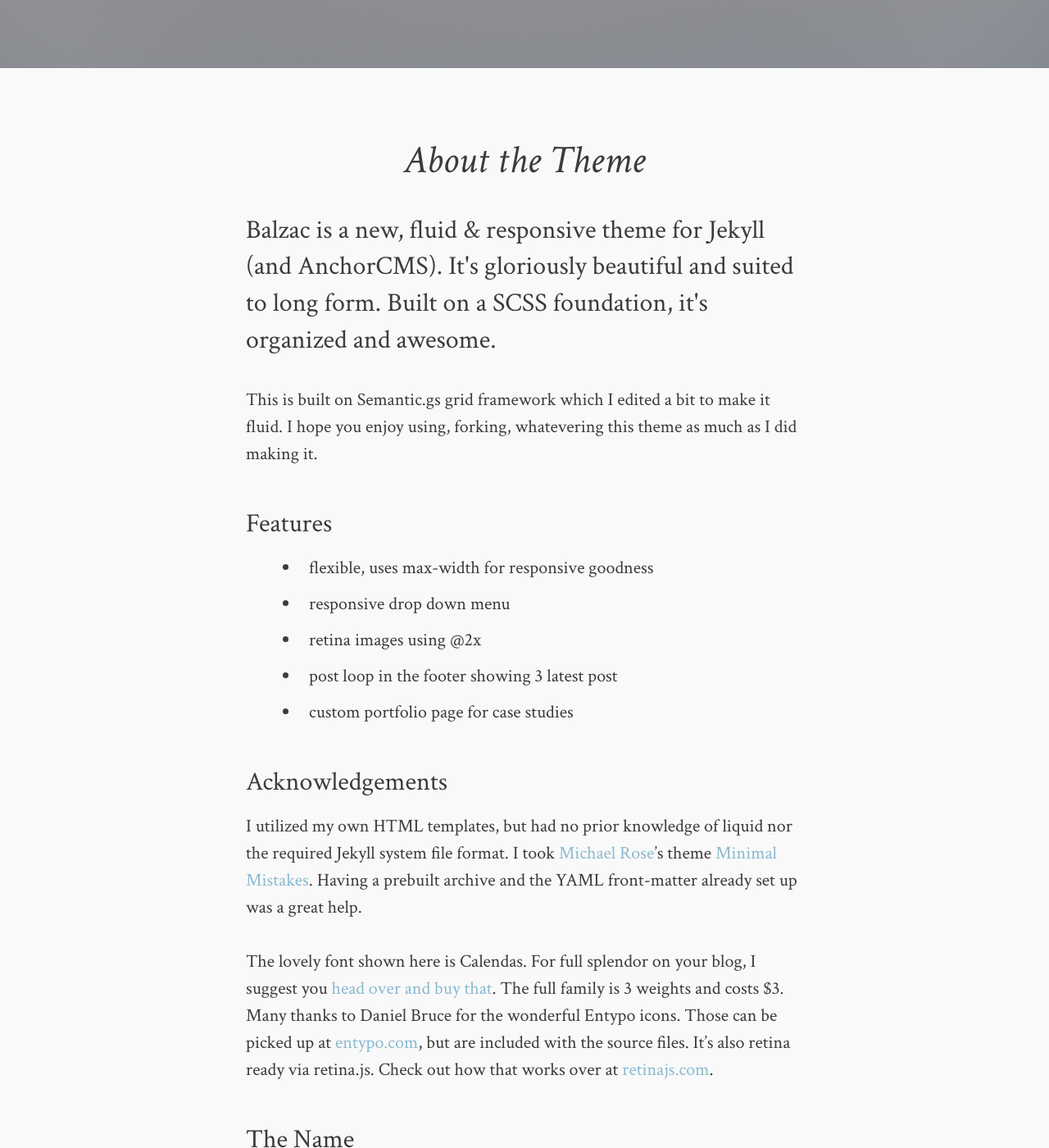
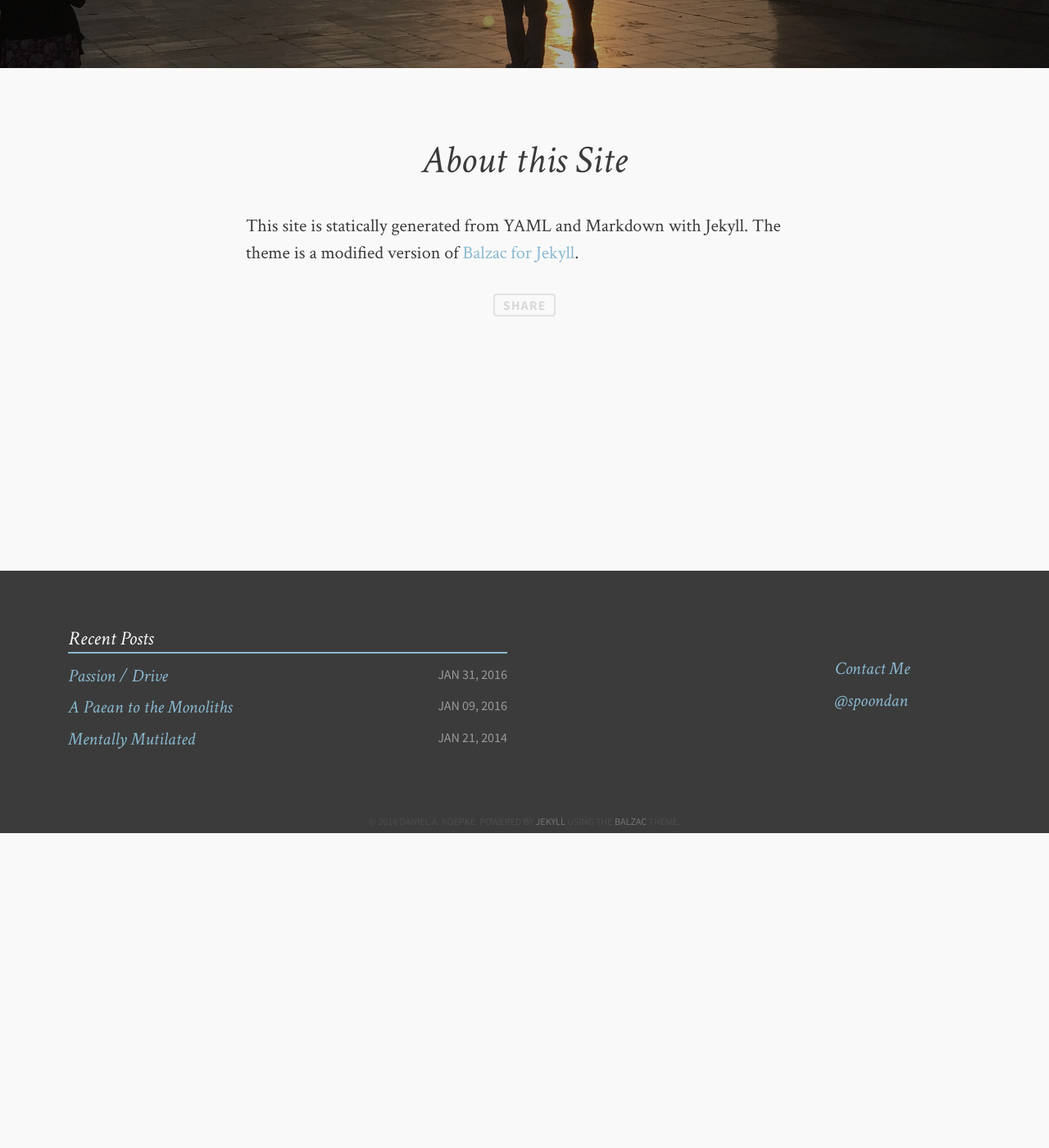
Before and after one commit to dkoepke/dkoepke.github.io, a Jekyll site: the page built from about.md, in a window 1280 px wide and 1400 px high, scrolled down 467 px. Shown: the whole window at 82% size. Built offline with Jekyll 4.4.1, drawn with Linux system fonts in a browser that asks for light colours; comment, search, counter and statistics services are not loaded; after the commit the page ends 1483 px from its top, so only the background shows below that; some of the changed text lies outside the part shown.

Commit message:
Update about page.

```diff
--- a/about.md
+++ b/about.md
@@ -1,26 +1,11 @@
 ---
 layout: post
 permalink: /about/index.html
-title: About the Theme
-description: Balzac is a new, fluid & responsive theme for Jekyll (and AnchorCMS). It's gloriously beautiful and suited to long form. Built on a SCSS foundation, it's organized and awesome.
-tags: [about, Jekyll, theme, responsive]
+title: About this Site
+description:
+tags: [about]
 image:
-  feature: soft-trees.jpg
+  feature: tajmahal.jpg
 ---
 
-This is built on Semantic.gs grid framework which I edited a bit to make it fluid. I hope you enjoy using, forking, whatevering this theme as much as I did making it.
-
-### Features
-* flexible, uses max-width for responsive goodness
-* responsive drop down menu
-* retina images using @2x
-* post loop in the footer showing 3 latest post
-* custom portfolio page for case studies
-
-### Acknowledgements
-I utilized my own HTML templates, but had no prior knowledge of liquid nor the required Jekyll system file format. I took [Michael Rose](http://twitter.com/mmistakes)'s theme [Minimal Mistakes](http://mmistakes.github.io/minimal-mistakes/). Having a prebuilt archive and the YAML front-matter already set up was a great help.
-
- The lovely font shown here is Calendas. For full splendor on your blog, I suggest you [head over and buy that](http://calendasplus.com/). The full family is 3 weights and costs $3. Many thanks to Daniel Bruce for the wonderful Entypo icons. Those can be picked up at [entypo.com](http://entypo.com), but are included with the source files. It's also <b>retina ready</b> via retina.js. Check out how that works over at [retinajs.com](http://retinajs.com).
-
-### The Name
-Balzac was a famous writer, known for his beautiful prose. I read some Balzac in school, but mostly feel comfort in the name of my favorite coffee shop in Stratford, Ontario.
+This site is statically generated from YAML and Markdown with Jekyll. The theme is a modified version of [Balzac for Jekyll](https://github.com/ColeTownsend/Balzac-for-Jekyll).
```
Also changed, not shown: images/tajmahal.jpg (added).
